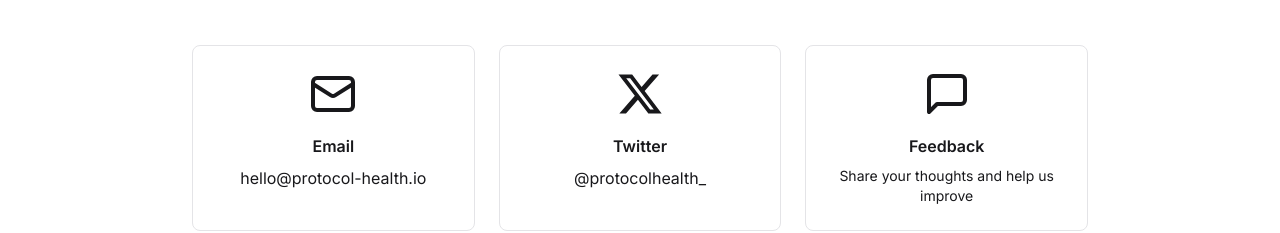
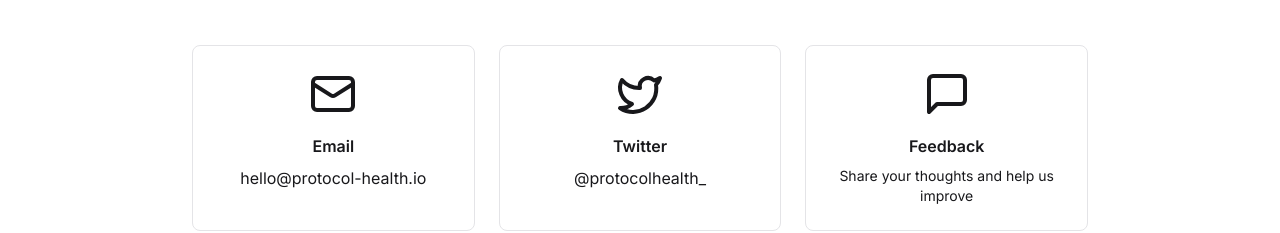
Before and after one commit to Cryptoshovelbot/protocol-health, a Next.js app: page /contact in a window 1280 px wide. Shown: the part 216-449 px from the top of the page. Built offline with nearby package versions, Linux system fonts and the light colour scheme; no server answers.

Commit message:
Fix contact page - use lucide-react icons instead

```diff
--- a/app/contact/page.tsx
+++ b/app/contact/page.tsx
@@ -1,7 +1,6 @@
 import { Header } from '@/components/header';
 import { Footer } from '@/components/footer';
-import { Mail, MessageSquare } from 'lucide-react';
-import { FaXTwitter } from 'react-icons/fa6';
+import { Mail, MessageSquare, Twitter } from 'lucide-react';
 
 export default function ContactPage() {
   return (
@@ -28,7 +27,7 @@ export default function ContactPage() {
             </div>
 
             <div className="p-6 border rounded-lg text-center hover:border-primary transition-colors">
-              <FaXTwitter className="h-12 w-12 mx-auto mb-4 text-primary" />
+              <Twitter className="h-12 w-12 mx-auto mb-4 text-primary" />
               <h3 className="font-semibold mb-2">Twitter</h3>
               <a
                 href="https://x.com/protocolhealth_"
```
